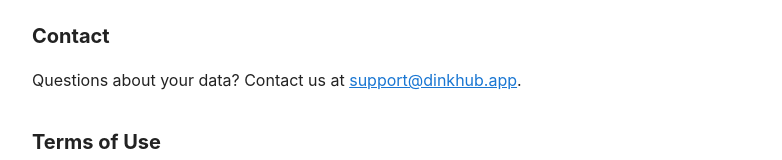
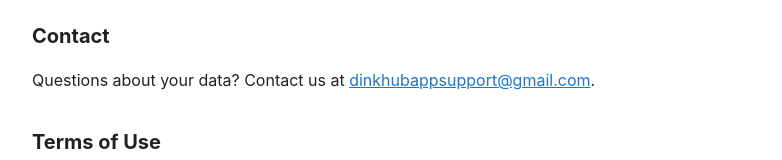
Before and after one commit to lloydagas88/dinkhub-legal, a plain HTML site: page index.html in a window 1280 px wide. Shown: the part 1169-1329 px from the top of the page, without its empty margins (248-1030 px from the left). Drawn offline with Linux system fonts and the light colour scheme.

Commit message:
Fix support email to the working address
The published policy listed support@dinkhub.app, a domain that is not owned, so the
address was undeliverable. It now matches the in-app Legal screen.

```diff
--- a/index.html
+++ b/index.html
@@ -55,7 +55,7 @@
   Account. If you own a club, you will be asked to transfer or delete it first.</p>
 
   <h2>Contact</h2>
-  <p>Questions about your data? Contact us at <a href="mailto:support@dinkhub.app">support@dinkhub.app</a>.</p>
+  <p>Questions about your data? Contact us at <a href="mailto:dinkhubappsupport@gmail.com">dinkhubappsupport@gmail.com</a>.</p>
 
   <h2>Terms of Use</h2>
   <p>DinkHub helps clubs organise pickleball sessions and competitions. Use the app lawfully and
```
